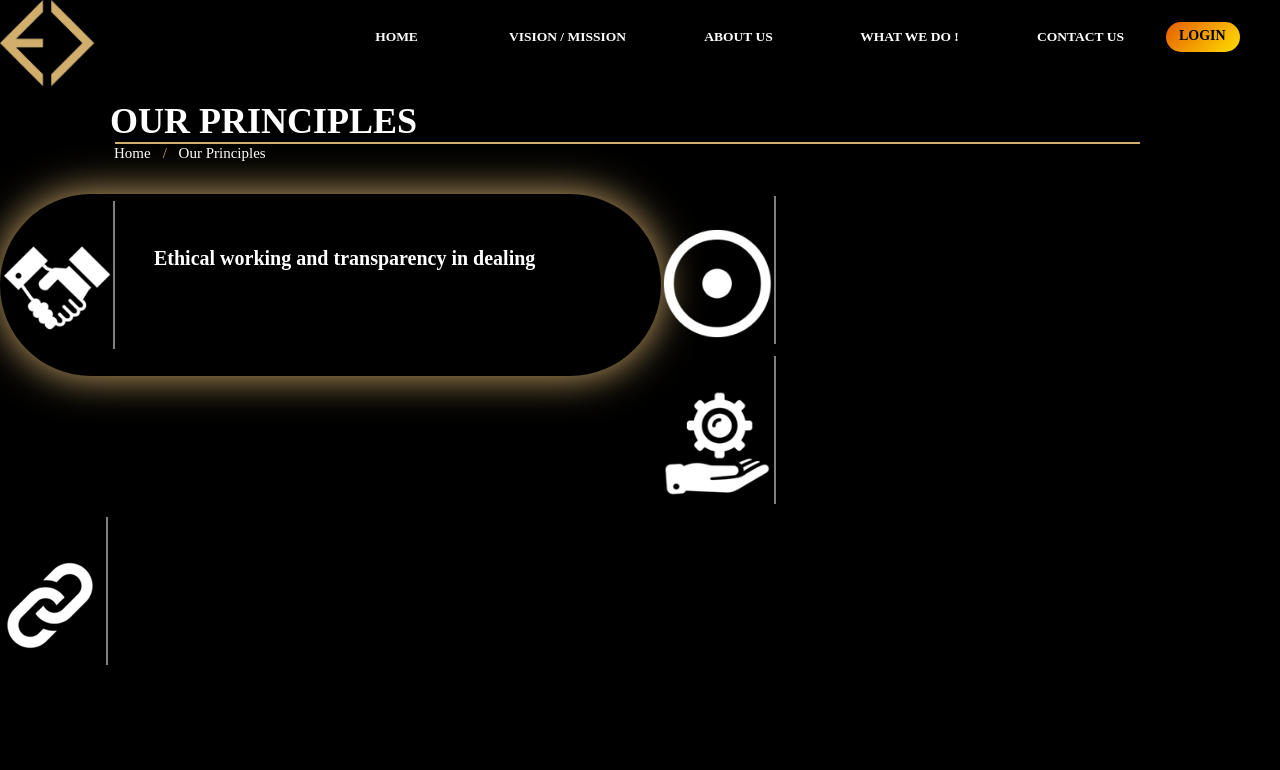
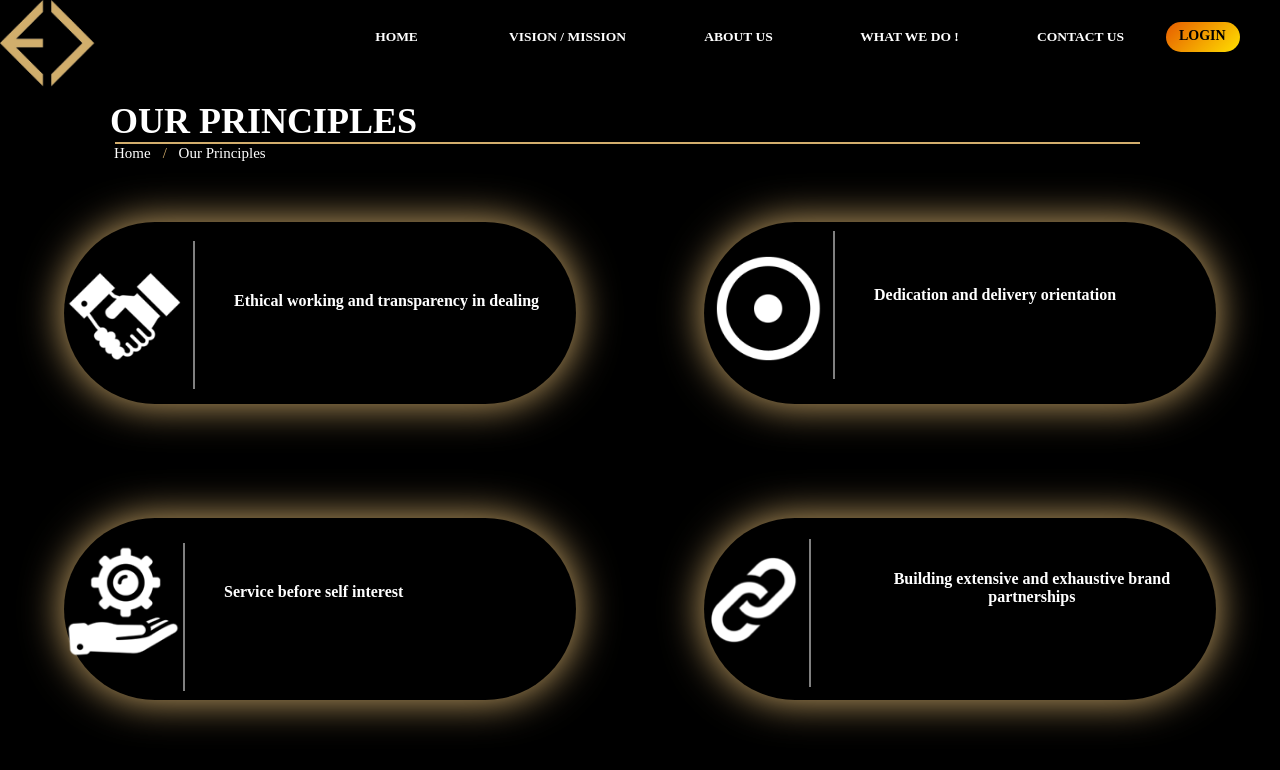
Before and after one commit to mohaksehgal/Website_on_MAC, a Django app: page /principle/ in a window 1280 px wide. Shown: the part 15-785 px from the top of the page. Run offline with Django 3.2, Linux system fonts and the light colour scheme; lists and menus that the app fills with data are empty; some web fonts are replaced.

Commit message:
More Dynamic Pages...

```diff
--- a/static/FirstLevel/css/login.css
+++ b/static/FirstLevel/css/login.css
@@ -21,7 +21,7 @@ H1{
     padding-top:30px;
     padding-bottom:20px;
     position:fixed;
-    top: 57% ;
+    top: 60% ;
     left:50% ;
     transform:translate(-50% , -50%);
     background:#191919;
--- a/static/FirstLevel/css/principle.css
+++ b/static/FirstLevel/css/principle.css
@@ -1,6 +1,6 @@
     @font-face {
    font-family: Accidental Presidency ;
-    src: url("{% static 'FirstLevel/fonts/accid_.ttf' %}");
+   src: url("C:\Users\abhinav kislay\Documents\sample project\homepage\fonts\accid_.ttff ");
 }
 
 body{
@@ -17,7 +17,6 @@ body{
 
             ::-webkit-scrollbar {
             width: 0px;}
-
       h1{
           color: white;
           font-family: Accidental Presidency;
@@ -33,8 +32,8 @@ ol.breadcrumb {
    text-align: left;
    margin-top: 5px;
    margin-left:94px;
+
  }
-
  ol.breadcrumb li {
    display: inline;
    font-size: 15px;
@@ -53,6 +52,7 @@ ol.breadcrumb li {
    text-decoration: underline;
    text-decoration-color:white;
  }
+
  table img{
   height:auto;
   max-width:109px;
@@ -72,7 +72,35 @@ ol.breadcrumb li {
   font-size: 20px;
   float: left;
   animation: slideMe 3s ease-in;
-   margin-top: 22px;}
+  margin-top: 22px;
+
+}
+
+.row1{
+        margin-top:5%;
+        color:white;
+        display:flex;
+        justify-content:space-around;
+        width:100%;
+        margin:auto;
+        text-align:center;
+        padding-top:50px;
+        flex-direction: row;
+        animation: slideMe 2s ease-in;
+
+      }
+        .course-col{
+        flex-basis:40%;
+        background:black;
+        border-radius: 116px;
+        width:654px;
+        height:182px;
+        margin-bottom:5%;
+        box-sizing: border-box;
+      }
+       .course-col{
+        box-shadow: 0 0 40px 0px rgb(211 ,174 ,109);
+          }
 
 @keyframes slideMe {
     0%{
@@ -85,3 +113,44 @@ ol.breadcrumb li {
 .table1{
   box-shadow: 0 0 40px 0px  rgb(211 ,174 ,109);
 }
+   .row2{
+         color:white;
+          margin-top:2%;
+          display:flex;
+          justify-content:space-around;
+          width:100%;
+          margin:auto;
+          text-align:center;
+          padding-top:50px;
+          flex-direction: row;
+               animation: slideMe2 2s ease-in;
+
+        }
+@keyframes slideMe
+      {
+         0%
+            {
+                transform: skewX(3deg) translateX(-900px);
+             }
+            100%
+            {
+                transform: skew(0deg);
+             }
+      }
+       @keyframes slideMe2 {
+        0%{
+          transform: skewX(3deg) translateX(900px);
+        }
+        100%{
+          transform: skew(0deg);
+        }
+    }
+      table img
+      {
+          height:auto;
+          max-width:115px;
+          width:100%;
+          padding-bottom: 50px;
+          padding-top: 24px;
+      }
+      yoo
--- a/templates/FirstLevel/login.html
+++ b/templates/FirstLevel/login.html
@@ -9,8 +9,8 @@
     <meta name="viewport" content="width=device-width,initial-scale=1,maximum-scale=1,user-scalable=no">
     <meta http-equiv="X-UA-Compatible" content="IE=edge,chrome=1">
     <meta name="HandheldFriendly" content="true">
+    <title>Document</title>
     <link rel="stylesheet" href="{% static 'FirstLevel/css/login.css' %}">
-    <title>Document</title>
     <style>
         @font-face {
             font-family: Accidental Presidency ;
@@ -29,7 +29,7 @@
             {% csrf_token %}
 
             {{login_form.as_p}}
-        <div style="margin: auto;width: 50%;padding: 10px;">
+            <div style=" margin: auto;width: 50%;padding: 10px;">
                 <TABLE>
                     <TH>
                         <STRONG><INPUT type="submit" name="" value="LOGIN"></STRONG>
@@ -41,7 +41,7 @@
                 </TABLE>
             </div>
         </FORM>
-    <div class="error" style="margin-top:340px;position:fixed;right:50px;left:50px;color:white;">
+    <div class="error" style="margin-top: 652px;position:fixed;right: 567px;left: 590px;margin-left: 10‒;margin-left: 78px;">
         {{Error}}
         {{re}}
     </div>
--- a/templates/FirstLevel/principle.html
+++ b/templates/FirstLevel/principle.html
@@ -16,44 +16,47 @@
     <li><a href="{% url 'basic_app:principle' %}">Our Principles</a></li>
   </ol>
 
-  <div class="table1">
+  <div class="row1">
+      <div class="course-col">
         <table>
           <tr>
-        <th><img src="{% static 'FirstLevel/images/principles1.png' %}"></th>
-        <th><HR COLOR= "grey" WIDTH= "100%" SIZE= "150 PIXEL"></th>
-        <th style="padding-bottom: 33px; padding-left:37px;">Ethical working and transparency in dealing</th>
+            <th><img src="{% static 'FirstLevel/images/principles1.png' %}" style="padding-top: 35px;padding-left: 1px;margin-right: 10px;"></th>
+            <th><HR COLOR= "grey" WIDTH= "100%" SIZE= "150 PIXEL" style="margin-bottom:22px;"></th>
+            <th style="padding-bottom: 50px; padding-left:37px;">Ethical working and transparency in dealing</th>
           </tr>
         </table>
       </div>
-  <br>
-  <div class="table2">
+      <div class="course-col">
         <table>
           <tr>
-        <th><img src="{% static 'FirstLevel/images/Principles2.png' %}"></th>
-        <th><HR COLOR= "GREY" WIDTH= "100%" SIZE= "150 PIXEL"></th>
-        <th style="padding-bottom: 33px;  padding-left:37px; ">Dedication and delivery orientation</th>
+            <th><img src="{% static 'FirstLevel/images/Principles2.png' %}" style="padding-left: 0px;padding-right: 10px;padding-top: 32px;margin-left: 10px;"></th>
+            <th><HR COLOR= "GREY" WIDTH= "100%" SIZE= "150 PIXEL" style="margin-bottom:30px;" ></th>
+            <th style="padding-bottom: 50px;  padding-left:37px;">Dedication and delivery orientation</th>
+          </tr>
+        </table>
+      </div>
+  </div>
+
+  <div class="row2">
+      <div class="course-col">
+        <table>
+          <tr>
+            <th><img src="{% static 'FirstLevel/images/principles3.png' %}"></th>
+            <th><HR COLOR= "GREY" WIDTH= "50%" SIZE= "150 PIXEL"></th>
+            <th style="padding-bottom: 50px;  padding-left:37px; ">Service before self interest</th>
           </tr>
         </table>
       </div>
 
-  <div class="table3">
-    <table>
-      <tr>
-        <th><img src="{% static 'FirstLevel/images/principles3.png' %}"></th>
-        <th><HR COLOR= "GREY" WIDTH= "50%" SIZE= "150 PIXEL"></th>
-        <th style="padding-bottom: 33px;  padding-left:37px; ">Service before self interest</th>
-      </tr>
-    </table>
-  </div>
-
-  <div class="table4">
+      <div class="course-col">
         <table>
           <tr>
             <th><img src="{% static 'FirstLevel/images/principles4.png' %}"></th>
             <th><HR COLOR= "GREY" WIDTH= "50%" SIZE= "150 PIXEL"></th>
-        <th style="padding-bottom: 33px; padding-left:37px; ">Building extensive and exhaustive brand partnerships</th>
+            <th style="padding-bottom: 50px; padding-left:37px; ">Building extensive and exhaustive brand partnerships</th>
           </tr>
         </table>
+      </div>
   </div>
 </body>
 </html>
```
Also changed, not shown: static/FirstLevel/css/clients.css (+29 -29 lines), 3 other files. Lines whose indentation alone changed are shown as unchanged.
